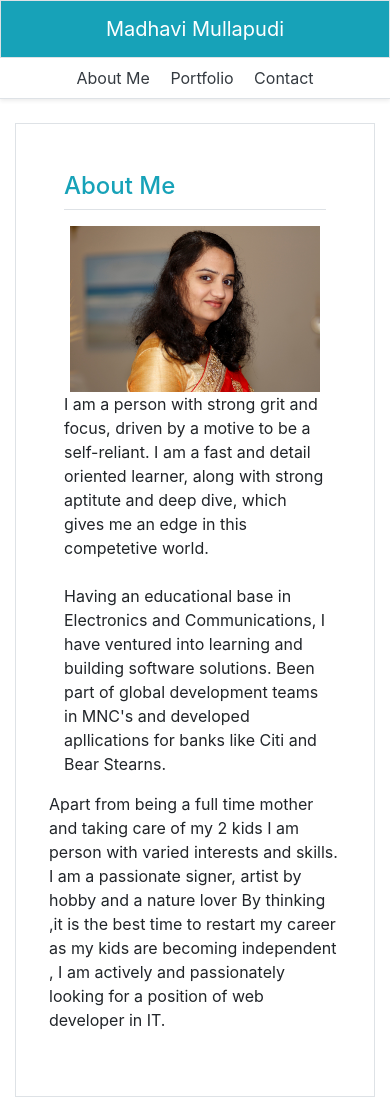
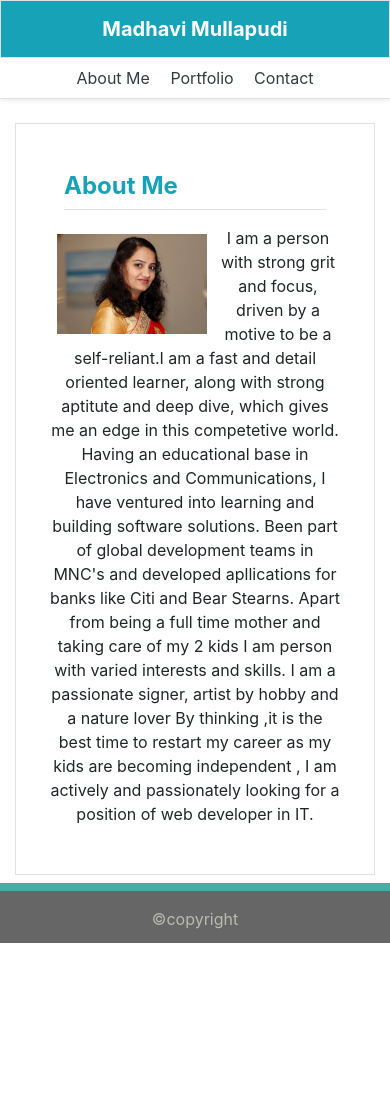
Before and after one commit to Madhavic1/ResponsivePortfolio, a plain HTML site: page index.html in a window 390 px wide. Shown: the top 1097 px of the page. After the commit the page ends 943 px from the top, so only its background shows below. Drawn offline with nearby package versions, Linux system fonts and the light colour scheme.

Commit message:
added class to the profile image to add a media query for smaller screens

```diff
--- a/index.html
+++ b/index.html
@@ -1,20 +1,24 @@
 <!DOCTYPE html>
 <html lang="en">
+
 <head>
   <meta charset="UTF-8">
   <meta name="viewport" content="width=device-width, initial-scale=1.0">
   <meta http-equiv="X-UA-Compatible" content="ie=edge">
-  <title>New index html</title>
+  <title>Responsive index html</title>
   <!-- Link to Bootstrap framework-->
-      <link rel="stylesheet" href="https://stackpath.bootstrapcdn.com/bootstrap/4.3.1/css/bootstrap.min.css" integrity="sha384-ggOyR0iXCbMQv3Xipma34MD+dH/1fQ784/j6cY/iJTQUOhcWr7x9JvoRxT2MZw1T" crossorigin="anonymous">
+  <link rel="stylesheet" href="https://stackpath.bootstrapcdn.com/bootstrap/4.3.1/css/bootstrap.min.css"
+    integrity="sha384-ggOyR0iXCbMQv3Xipma34MD+dH/1fQ784/j6cY/iJTQUOhcWr7x9JvoRxT2MZw1T" crossorigin="anonymous">
   <!-- link to style sheet-->
   <link rel="stylesheet" href="assets/css/style.css">
 
 </head>
+
 <body>
   <!-- Responsive nav bar start-->
   <div class="d-flex flex-column flex-md-row align-items-center px-md-4 mb-3 bg-white border-bottom shadow-sm">
-        <h5 class="my-0 mr-md-auto  font-weight-normal border p-3 my-0 bg-info text-white myHeadeing text-center">Madhavi Mullapudi</h5>
+    <h5 class="my-0 mr-md-auto  border p-3 my-0 bg-info text-white myHeadeing text-center font-weight-bold">Madhavi
+      Mullapudi</h5>
     <nav class="my-2 my-md-0 mr-md-3 ">
       <a class="p-2 text-dark divider" href="index.html">About Me </a>
       <a class="p-2 text-dark divider" href="portfolio.html">Portfolio</a>
@@ -26,45 +30,49 @@
 
   <div class="container-fluid">
 
-          <div class="row"> <!--content row with border start-->
+
+    <div class="row">
+      <!--content row with border start-->
       <div class="col-12 col-lg-8">
         <div class="container  border mt-2 mb-2 p-5">
-                  <h4 class="mb-3 border-bottom  pb-2 mb-3 text-info ">About Me</h4>
+          <h4 class="mb-3 border-bottom  pb-2 mb-3 text-info font-weight-bold">About Me</h4>
 
-                  <div class="row"><!-- row 1 within column start-->
+          <div class="row">
+            <!-- row 1 within column start-->
 
             <!-- column for picture-->
-                      <div class="col-lg-3 col-md-4 col-sm-12 col-12 border-3 mh-5 mw-5 p-0  text-md-left text-center">
-                        <img src="assets/images/_MG_2243.JPG" class="img-fluid  " alt="Responsive image" width="250">
+            <div class="col-12 border-3 mh-5 mw-5 p-0  text-md-left text-center">
+              <img src="assets/images/_MG_2243.JPG" class="img-fluid float-left m-2 profileImage" alt="Responsive image"
+                width="150">
+
+              <div>
+                I am a person with strong grit and focus, driven by a motive to be a self-reliant.I am a fast and detail
+                oriented learner, along with strong aptitute and deep dive, which gives me an edge in this competetive
+                world.<br>
+                Having an educational base in Electronics and Communications, I have ventured into learning and building
+                software solutions.
+                Been part of global development teams in MNC's and developed apllications for banks like Citi and Bear
+                Stearns.
+
+                Apart from being a full time mother and taking care of my 2 kids I am person with varied interests and
+                skills. I am a passionate signer, artist by hobby and a nature lover
+
+                By thinking ,it is the best time to restart my career as my kids are becoming independent , I am
+                actively and passionately looking for a position of web developer in IT.
               </div>
-                      <!-- column for content-->
-
-                      <div class="col-lg-9 col-md-8 col-sm0-12 col-xs-12">
-
-                          <p>I am a person with strong grit and focus, driven by a motive to be a self-reliant.
-                              I am a fast and detail oriented learner, along with strong aptitute and deep dive, which gives me an edge in this competetive world.
-                       <br><br>Having an educational base in Electronics and Communications, I have ventured into learning and building software solutions.
-                              Been part of global development teams in MNC's and developed apllications for banks like Citi and Bear Stearns.
-                          </p>
-
             </div>
 
 
           </div><!-- row 2 within column ends-->
 
-                  <div class="row">
-                      <p> Apart from being a full time mother and taking care of my 2 kids I am person with varied interests and skills. <br>I am a passionate signer, artist by hobby and a nature lover
-
-                    By thinking ,it is the best time to restart my career as my kids are becoming independent , I am actively and passionately looking for a position of web developer in IT.</p>
-                  </div>
 
 
         </div>
 
       </div>
 
-          </div>  <!--content row with border end-->
-
+    </div>
+    <!--content row with border end-->
   </div>
 
   <!--footer starts-->
@@ -78,4 +86,5 @@
 
 
 </body>
+
 </html>
```
Lines whose indentation alone changed are shown as unchanged.
